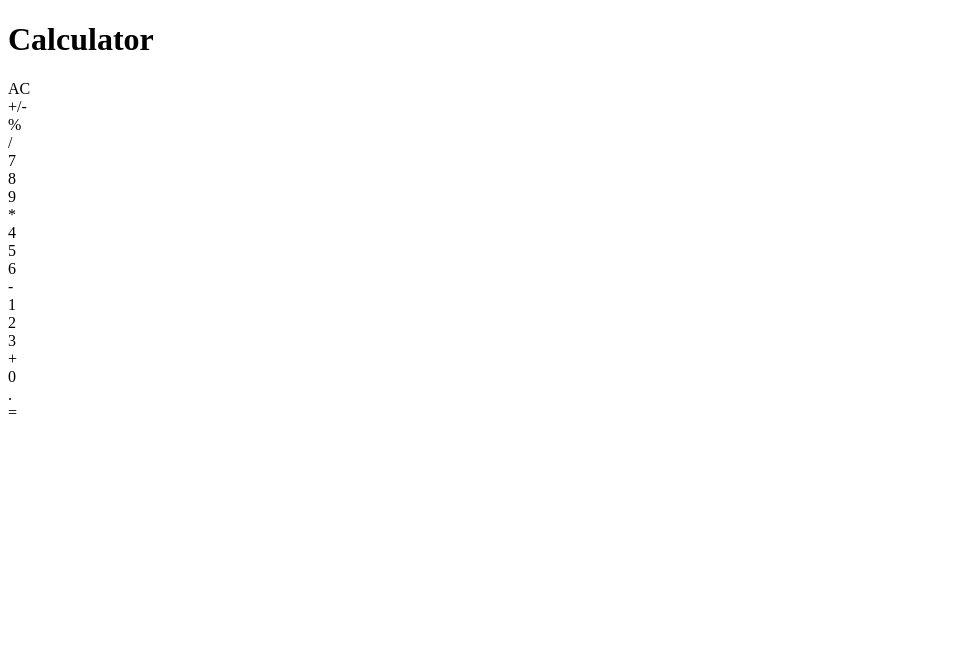
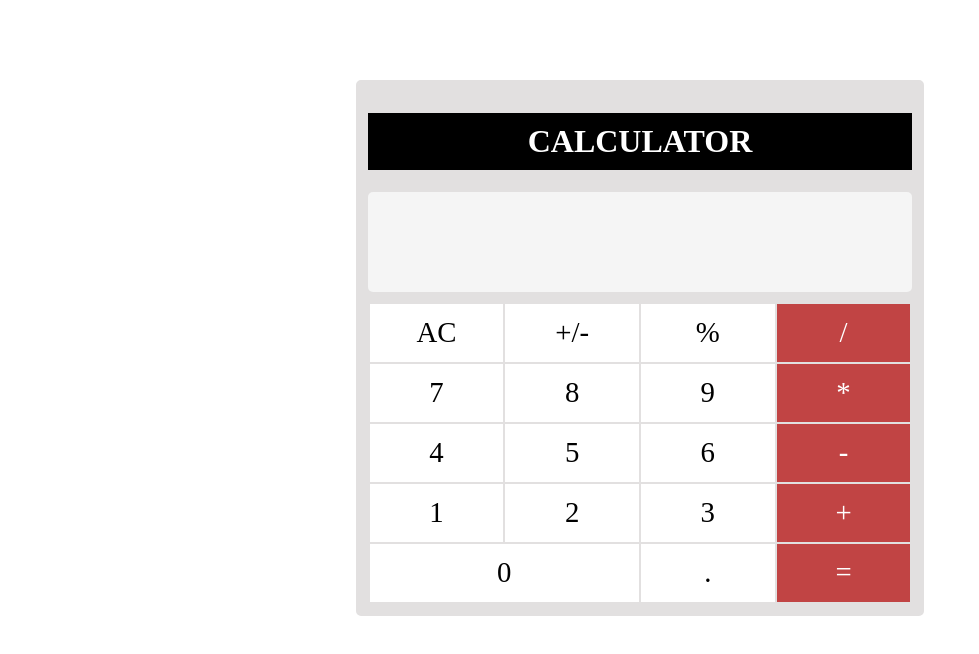
Before and after one commit to ApoorvaJain015/Day7_CALCULATOR, a plain HTML site: page index.html in a window 1280 px wide. Shown: the whole page, without its empty margins (0-979 px from the left). Drawn offline with Linux system fonts and the light colour scheme.

Commit message:
Update index.html

```diff
--- a/index.html
+++ b/index.html
@@ -2,6 +2,7 @@
 <html>
 <head>
     <title>Calculator</title>
+    <link rel="stylesheet" href="./style.css">
 </head>
 <body>
 
@@ -72,4 +73,7 @@
     </div>
 
 </body>
-<html>
+
+<script src="./script.js"></script>
+
+</html>
```
